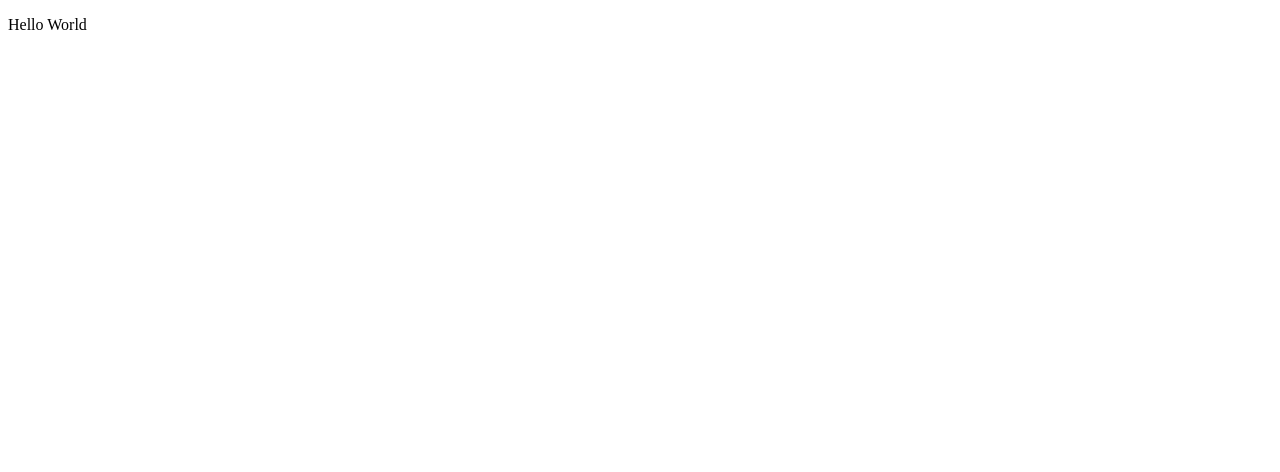
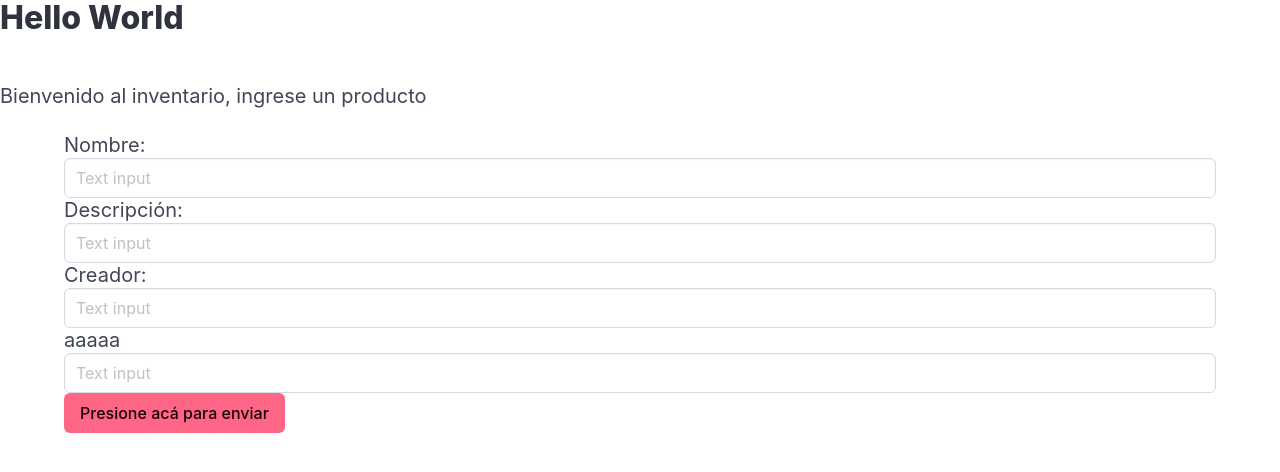
Before and after one commit to Mitchel0n/LoginPolerasBackEnd, a Django app: page / in a window 1280 px wide. Before the commit the part shown is almost empty. Shown: the top 472 px of the page. Run offline with Django 5.2, Linux system fonts and the light colour scheme; a user stored in the database is signed in.

Commit message:
cambios en la pagina de inicio

```diff
--- a/LoginPoleras/templates/index.html
+++ b/LoginPoleras/templates/index.html
@@ -5,10 +5,26 @@
     <meta charset="UTF-8">
     <meta name="viewport" content="width=device-width, initial-scale=1.0">
     <title>Home</title>
+    <link rel="stylesheet" href="https://cdn.jsdelivr.net/npm/bulma@1.0.2/css/bulma.min.css">
 </head>
 <body>
-    <P>Hello World</P>
-    <br><br>
+    <P class="title">Hello World</P> <br />
+    <p class="subtitle">Bienvenido al inventario, ingrese un producto</p>
 
+    <div class="container">
+        <label class="subtitle">Nombre:</label>
+        <input class="input" type="text" placeholder="Text input" />
+
+        <label class="subtitle">Descripción:</label>
+        <input class="input" type="text" placeholder="Text input" />
+
+        <label class="subtitle">Creador:</label>
+        <input class="input" type="text" placeholder="Text input" />
+
+        <label class="subtitle">aaaaa</label>
+        <input class="input" type="text" placeholder="Text input" />
+
+        <button type="submit" class="button is-danger">Presione acá para enviar</button>
+    </div>
 </body>
 </html>
```
Also changed, not shown: LoginPoleras/db.sqlite3.
